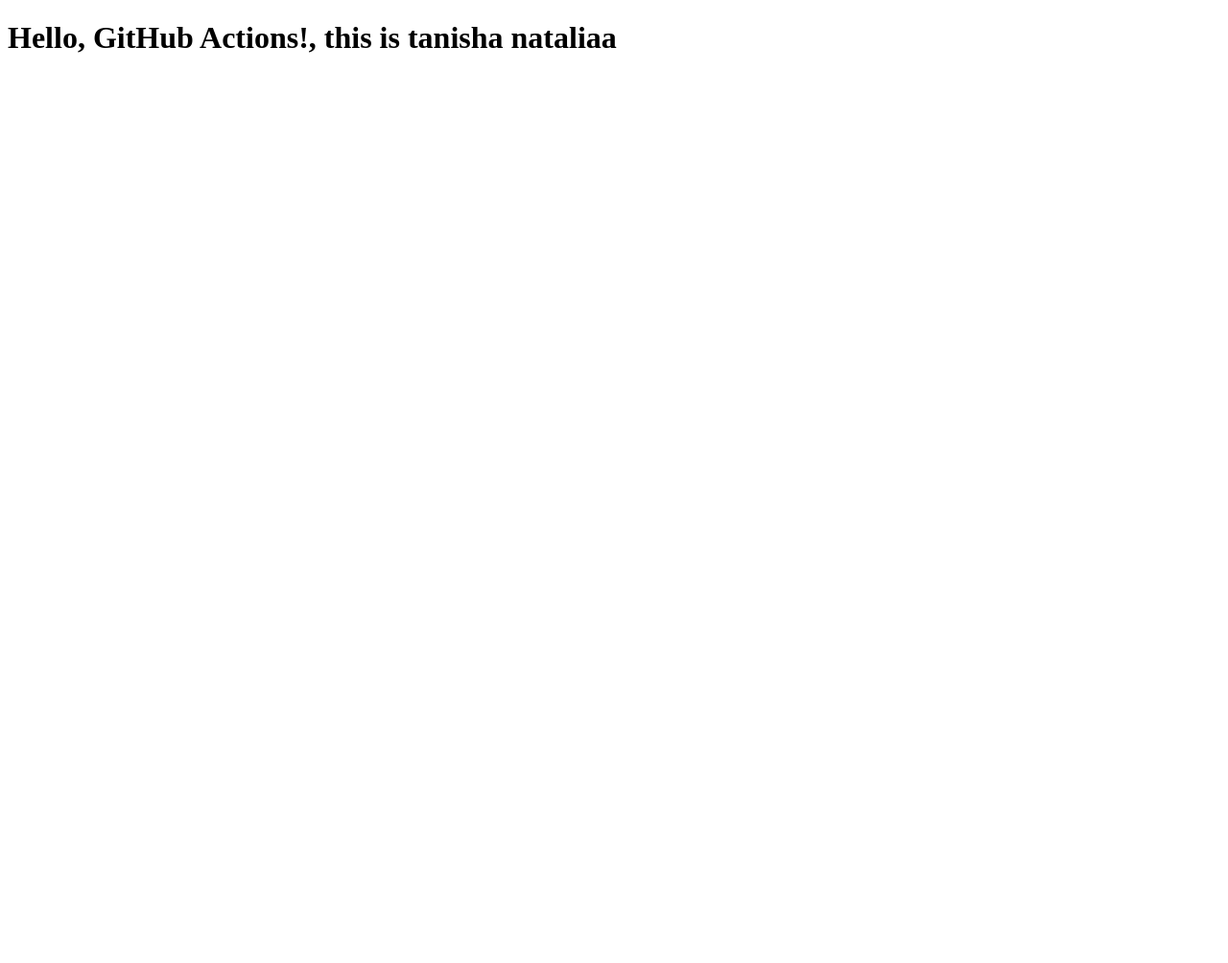
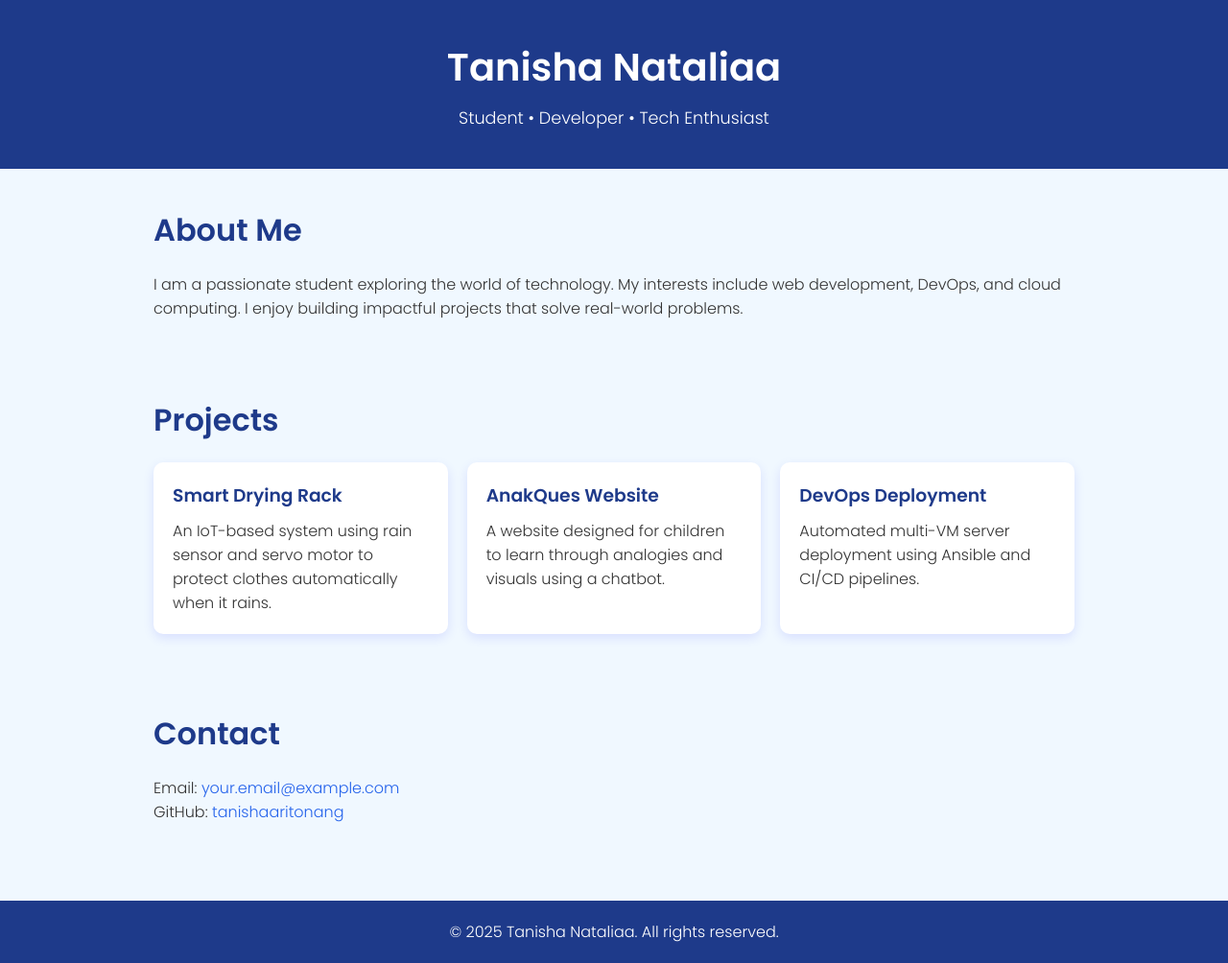
Before and after one commit to tanishaaritonang/devvvv, a plain HTML site: page index.html in a window 1280 px wide. Shown: the whole page at 96% size. Before the commit the page ends 800 px from the top, so only its background shows below. Drawn offline with Linux system fonts and the light colour scheme.

Commit message:
edit html

```diff
--- a/index.html
+++ b/index.html
@@ -1,9 +1,117 @@
 <!DOCTYPE html>
-<html>
+<html lang="en">
 <head>
-  <title>GitHub Actions</title>
+  <meta charset="UTF-8" />
+  <meta name="viewport" content="width=device-width, initial-scale=1.0"/>
+  <title>My Portfolio</title>
+  <link href="https://fonts.googleapis.com/css2?family=Poppins:wght@300;600&display=swap" rel="stylesheet"/>
+  <style>
+    * {
+      box-sizing: border-box;
+      margin: 0;
+      padding: 0;
+      font-family: 'Poppins', sans-serif;
+    }
+    body {
+      background: #f0f8ff;
+      color: #333;
+    }
+    header {
+      background-color: #1e3a8a;
+      color: white;
+      padding: 40px 20px;
+      text-align: center;
+    }
+    header h1 {
+      font-size: 2.5rem;
+    }
+    header p {
+      font-size: 1.1rem;
+      margin-top: 10px;
+    }
+    .section {
+      padding: 40px 20px;
+      max-width: 1000px;
+      margin: auto;
+    }
+    .section h2 {
+      color: #1e3a8a;
+      font-size: 2rem;
+      margin-bottom: 20px;
+    }
+    .project-grid {
+      display: grid;
+      gap: 20px;
+      grid-template-columns: repeat(auto-fit, minmax(250px, 1fr));
+    }
+    .card {
+      background: white;
+      border-radius: 10px;
+      padding: 20px;
+      box-shadow: 0 4px 12px rgba(0, 0, 255, 0.1);
+      transition: transform 0.3s;
+    }
+    .card:hover {
+      transform: translateY(-5px);
+    }
+    .card h3 {
+      color: #1e3a8a;
+      margin-bottom: 10px;
+    }
+    .footer {
+      background: #1e3a8a;
+      color: white;
+      text-align: center;
+      padding: 20px;
+      margin-top: 40px;
+    }
+    a {
+      color: #2563eb;
+      text-decoration: none;
+    }
+  </style>
 </head>
 <body>
-  <h1>Hello, GitHub Actions!, this is tanisha nataliaa </h1>
+
+  <header>
+    <h1>Tanisha Nataliaa</h1>
+    <p>Student • Developer • Tech Enthusiast</p>
+  </header>
+
+  <section class="section">
+    <h2>About Me</h2>
+    <p>
+      I am a passionate student exploring the world of technology. My interests include web development, DevOps, and cloud computing. I enjoy building impactful projects that solve real-world problems.
+    </p>
+  </section>
+
+  <section class="section">
+    <h2>Projects</h2>
+    <div class="project-grid">
+      <div class="card">
+        <h3>Smart Drying Rack</h3>
+        <p>An IoT-based system using rain sensor and servo motor to protect clothes automatically when it rains.</p>
+      </div>
+      <div class="card">
+        <h3>AnakQues Website</h3>
+        <p>A website designed for children to learn through analogies and visuals using a chatbot.</p>
+      </div>
+      <div class="card">
+        <h3>DevOps Deployment</h3>
+        <p>Automated multi-VM server deployment using Ansible and CI/CD pipelines.</p>
+      </div>
+    </div>
+  </section>
+
+  <section class="section">
+    <h2>Contact</h2>
+    <p>Email: <a href="mailto:your.email@example.com">your.email@example.com</a></p>
+    <p>GitHub: <a href="https://github.com/tanishaaritonang" target="_blank">tanishaaritonang</a></p>
+  </section>
+
+  <footer class="footer">
+    &copy; 2025 Tanisha Nataliaa. All rights reserved.
+  </footer>
+
 </body>
 </html>
```
